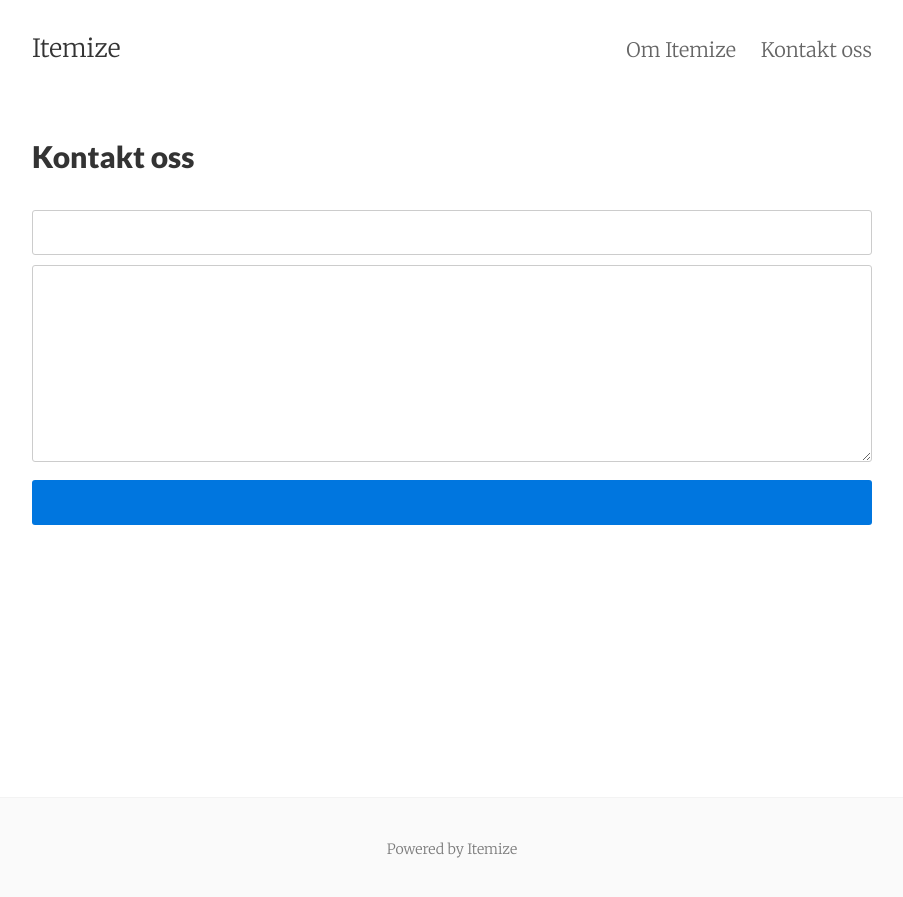
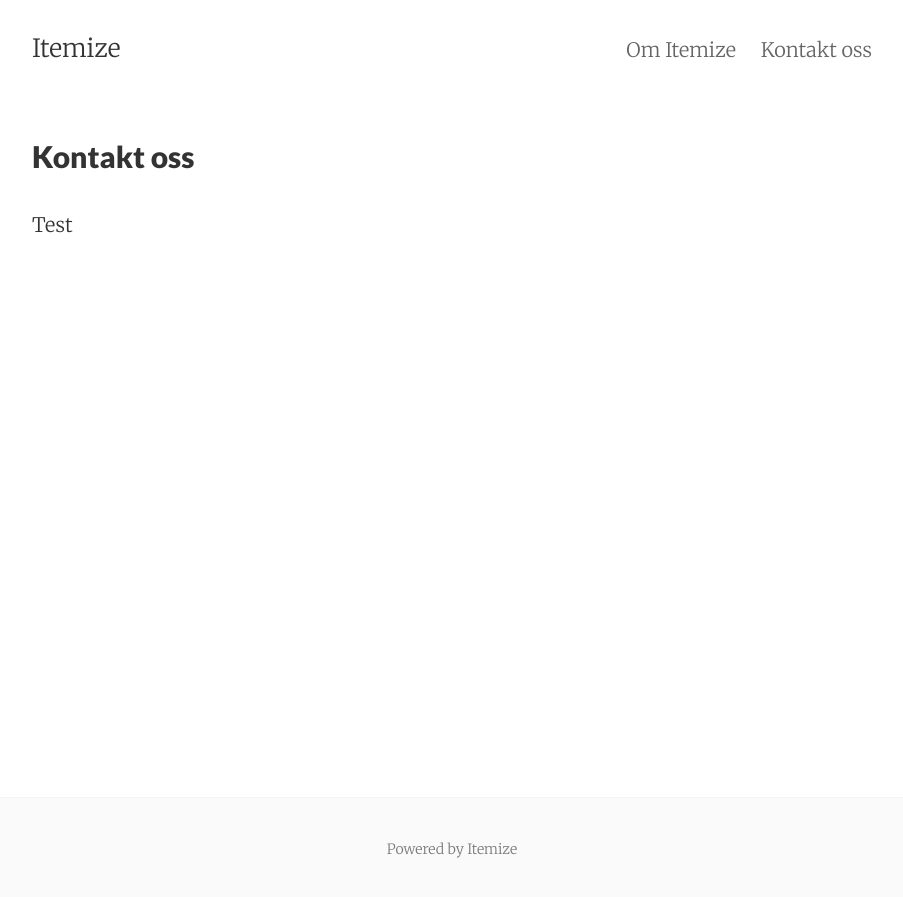
Before and after one commit to ItemizeNTNU/ItemizeNTNU.github.io, a Jekyll site: the page built from contact.html, in a window 1280 px wide. Shown: the top 897 px of the page, without its empty margins (188-1091 px from the left). Built offline with Jekyll 4.4.1, drawn with Linux system fonts in a browser that asks for light colours.

Commit message:
Update contact.html

```diff
--- a/contact.html
+++ b/contact.html
@@ -6,25 +6,5 @@ tags: contact
 ---
 
 <div class="py2">
-  {% if site.ajaxify_contact_form %}
-    <form class="form-stacked">
-      <input type="text" name="email" class="field-light" placeholder="{{ site.text.contact.email }}">
-      <textarea type="text" name="content" class="field-light" rows="5" placeholder="{{ site.text.contact.content }}"></textarea>
-      <input type="text" name="_gotcha" style="display:none" />
-      <button type='submit' class="button button-blue button-big mobile-block">{{ site.text.contact.submit }}</button>
-    </form>
-  {% else %}
-    <form action="https://formspree.io/{{ site.email }}" method="POST" class="form-stacked">
-      <input type="text" name="email" class="field-light" placeholder="{{ site.text.contact.email }}">
-      <textarea type="text" name="content" class="field-light" rows="5" placeholder="{{ site.text.contact.content }}"></textarea>
-      <input type="hidden" name="_next" value="{{ site.baseurl }}/thanks/" />
-      <input type="hidden" name="_subject" value="{{ site.text.contact.subject }}" />
-      <input type="text" name="_gotcha" style="display:none" />
-      <input type="submit" class="button button-blue button-big mobile-block" value="{{ site.text.contact.submit }}">
-    </form>
-  {% endif %}
+  Test
 </div>
-
-{% if site.ajaxify_contact_form %}
-  {% include ajaxify_content_form.html %}
-{% endif %}
```
